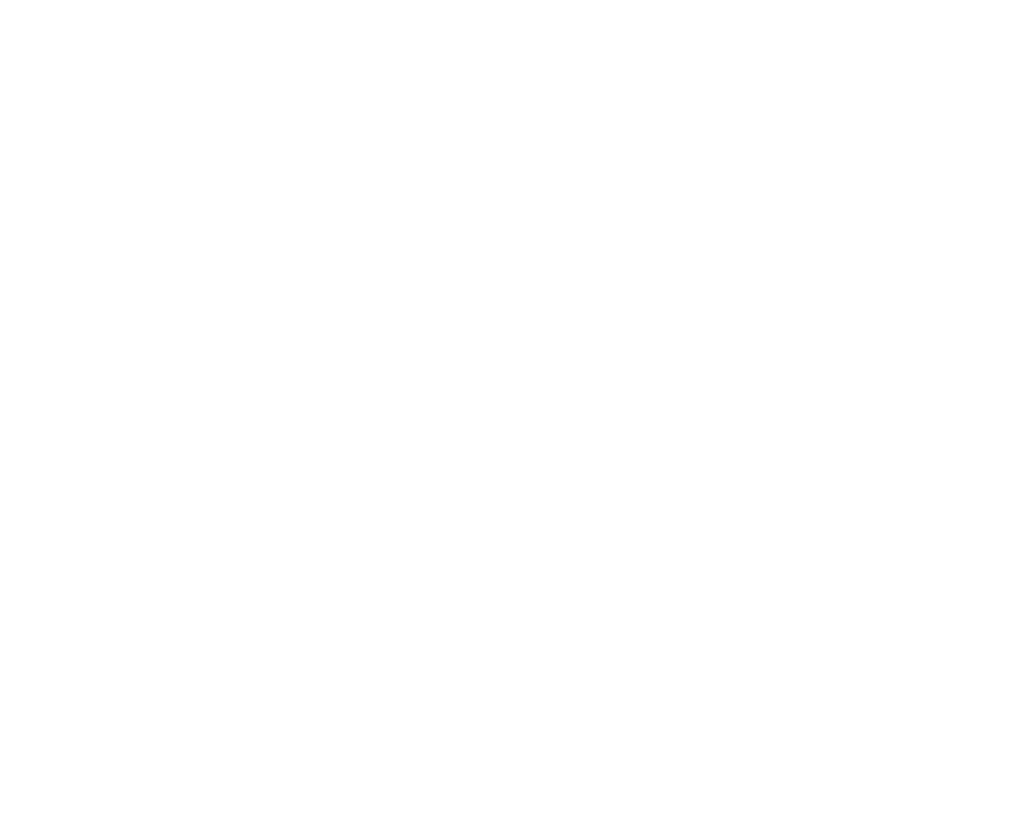
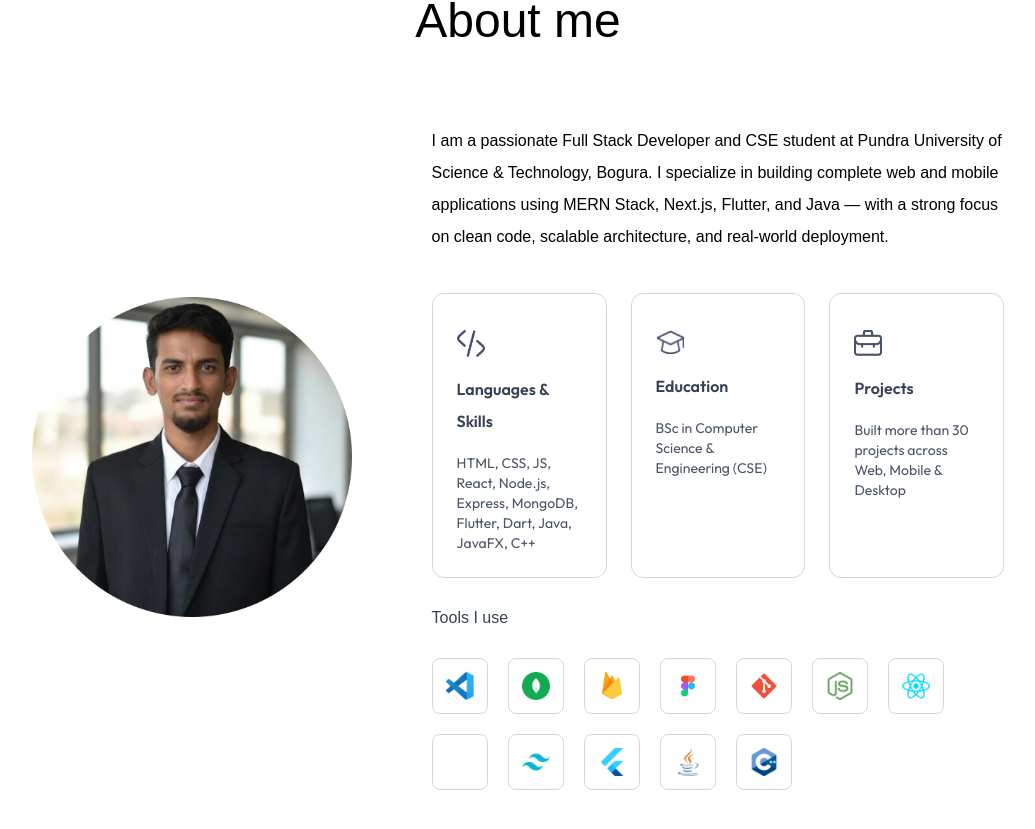
Before and after one commit to tanzid-48/tanzid-portfolio, a Next.js app: page / in a window 1280 px wide. Shown: the part 879-1708 px from the top of the page, without its empty margins (122-1157 px from the left). Before the commit the page ends 800 px from the top, so only its background shows below. Built offline with nearby package versions, Linux system fonts and the light colour scheme; a web font is replaced by a local one.

Commit message:
feat: add About section with skills, education and tools

```diff
--- /dev/null
+++ b/app/components/About .jsx
@@ -0,0 +1,92 @@
+import { assets, infoList, toolsData } from "@/assets/assets";
+import Image from "next/image";
+
+const About = () => {
+  return (
+    <div id="about" className="w-full px-[12%] py-10 scroll-mt-20">
+      <h4 className="text-center mb-2 text-lg font-ovo dark:text-white">
+        Introduction
+      </h4>
+      <h2 className="text-center text-5xl font-ovo dark:text-white">
+        About me
+      </h2>
+
+      <div className="flex w-full flex-col lg:flex-row items-center gap-20 my-20">
+        {/* Left - Profile Image */}
+        <div className="max-w-max mx-auto relative">
+          <Image
+            src={assets.user_image}
+            alt="Tanzid Mondol"
+            width={320}
+            height={320}
+            className="w-64 sm:w-80 rounded-3xl max-w-none"
+          />
+        </div>
+
+        {/* Right - Info */}
+        <div className="flex-1">
+          <p className="mb-10 max-w-2xl font-ovo dark:text-white/80">
+            I am a passionate Full Stack Developer and CSE student at Pundra
+            University of Science & Technology, Bogura. I specialize in building
+            complete web and mobile applications using MERN Stack, Next.js,
+            Flutter, and Java — with a strong focus on clean code, scalable
+            architecture, and real-world deployment.
+          </p>
+
+          <ul className="grid grid-cols-1 sm:grid-cols-3 gap-6 max-w-2xl">
+            {infoList.map((item) => (
+              <li
+                key={item.title}
+                className="border border-gray-300 dark:border-white/30 rounded-xl p-6 cursor-pointer hover:bg-lightHover hover:-translate-y-1 duration-500 hover:shadow-black dark:hover:shadow-white/80 dark:hover:bg-darkHover/50"
+              >
+                <Image
+                  src={item.icon}
+                  alt={item.title}
+                  width={28}
+                  height={28}
+                  className="w-7 mt-3 dark:hidden"
+                />
+                <Image
+                  src={item.iconDark}
+                  alt={item.title}
+                  width={28}
+                  height={28}
+                  className="w-7 mt-3 hidden dark:block"
+                />
+                <h3 className="my-4 font-semibold text-gray-700 dark:text-white">
+                  {item.title}
+                </h3>
+                <p className="text-gray-600 text-sm dark:text-white/80">
+                  {item.description}
+                </p>
+              </li>
+            ))}
+          </ul>
+
+          <h4 className="my-6 text-gray-700 font-ovo dark:text-white/80">
+            Tools I use
+          </h4>
+
+          <ul className="flex items-center gap-3 sm:gap-5 flex-wrap">
+            {toolsData.map((tool, index) => (
+              <li
+                key={index}
+                className="flex items-center justify-center w-12 sm:w-14 aspect-square border border-gray-300 dark:border-white/30 rounded-lg cursor-pointer hover:-translate-y-1 duration-500"
+              >
+                <Image
+                  src={tool}
+                  alt="tool"
+                  width={28}
+                  height={28}
+                  className="w-5 sm:w-7"
+                />
+              </li>
+            ))}
+          </ul>
+        </div>
+      </div>
+    </div>
+  );
+};
+
+export default About;
--- a/app/components/Navbar.jsx
+++ b/app/components/Navbar.jsx
@@ -33,7 +33,7 @@
 
   useEffect(() => {
     const savedDark =
-      localStorage.theme === "dark" ||
+      localStorage.theme === "light" ||
       (!("theme" in localStorage) &&
         window.matchMedia("(prefers-color-scheme: dark)").matches);
     setIsDark(savedDark);
--- a/app/page.js
+++ b/app/page.js
@@ -1,3 +1,4 @@
+import About from "./components/About ";
 import Header from "./components/Header";
 import Navbar from "./components/Navbar";
 
@@ -7,6 +8,7 @@
     <>
       <Navbar />
       <Header />
+      <About/>
     </>
   );
 }
```
Also changed, not shown: assets/express-js-icon.png.
